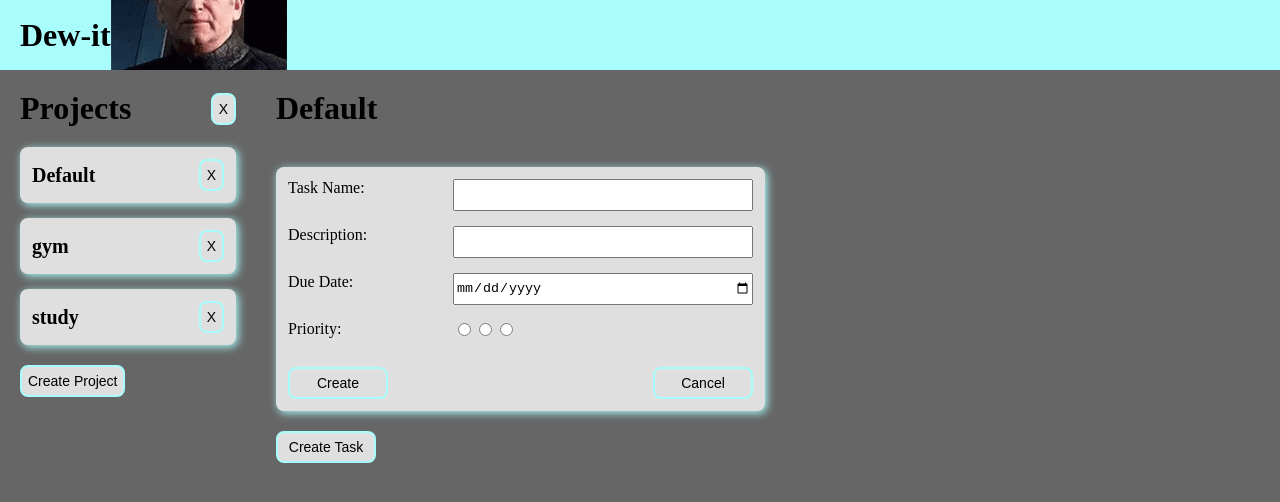
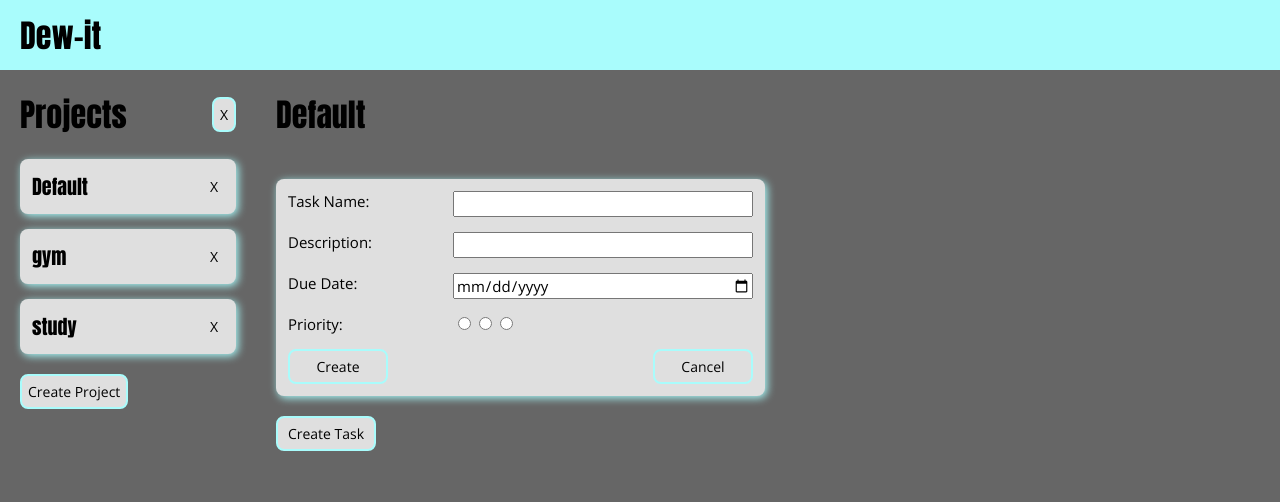
Before and after one commit to Ben-Long50/todo-list, a website built with webpack: page src/template.html in a window 1280 px wide. Both pictures are taken after a click on the button "Create Task". Built offline with nearby package versions, Linux system fonts and the light colour scheme.

Commit message:
style changes

```diff
--- a/src/renderDom.js
+++ b/src/renderDom.js
@@ -144,7 +144,7 @@ export function renderTasks() {
         const taskDesc = document.createElement('p')
         taskDesc.classList.add('task-description')
         taskDesc.textContent = task.description
-        const taskDate = document.createElement('h2')
+        const taskDate = document.createElement('p')
         taskDate.classList.add('task-date')
         taskDate.textContent = task.dueDate
         const taskPriority = document.createElement('p')
--- a/src/styles/main.css
+++ b/src/styles/main.css
@@ -1,3 +1,13 @@
+@font-face {
+    font-family: 'Anton';
+    src: url(../assets/Anton-Regular.ttf);
+}
+
+@font-face {
+    font-family: 'Open-sans';
+    src: url(../assets/OpenSans.ttf);
+}
+
 html,
 body {
     height: 100vh;
@@ -10,6 +20,8 @@ h1,
 h2 {
     margin: 0;
     padding: 0;
+    font-family: 'Anton';
+    font-weight: normal;
 }
 
 button {
@@ -21,7 +33,19 @@ button {
     padding: 6px;
     border-radius: var(--main-border-radius);
     border-color: var(--accent-color);
+    font-family: 'Open-sans';
 }
+
+label,
+input {
+    font-family: 'Open-sans';
+    font-size: 15px;
+}
+
+button:hover {
+    background-color: var(--accent-color);
+}
+
 .container {
     --main-background-color: rgb(223, 223, 223);
     --main-border-radius: 8px;
@@ -92,13 +116,14 @@ button {
     font-size: 20px;
 }
 
-.remove-button{
-    /* border: none; */
-}
-
 .project-button:hover {
     background-color: var(--accent-color);
     scale: 1.01;
+}
+
+.remove-button{
+    border: none;
+    background-color: transparent;
 }
 
 #list-container {
--- a/src/styles/project-form.css
+++ b/src/styles/project-form.css
@@ -5,7 +5,7 @@
 #new-project-form {
     display: grid;
     grid-template-columns: 2fr 1fr 2fr;
-    grid-template-rows: repeat(3 1fr);
+    grid-template-rows: repeat(3 auto);
     gap: 20px;
     padding: var(--main-padding);
     align-self: flex-start;
--- a/src/styles/task-form.css
+++ b/src/styles/task-form.css
@@ -5,7 +5,7 @@
 #new-task-form {
     display: grid;
     grid-template-columns: minmax(auto, 150px) minmax(auto, 300px);
-    grid-template-rows: repeat(5, 1fr);
+    grid-template-rows: repeat(5, auto);
     gap: 15px;
     padding: var(--main-padding);
     align-self: flex-start;
--- a/src/styles/task-item.css
+++ b/src/styles/task-item.css
@@ -7,12 +7,17 @@
     padding: var(--main-padding);
 }
 
+.task-item:hover {
+    background-color: var(--accent-color);
+    scale: 1.003;
+}
+
 .task-title {
 
 }
 
 .task-time-left {
-
+    align-self: center;
 }
 
 .task-details {
--- a/src/template.html
+++ b/src/template.html
@@ -9,7 +9,6 @@
     <div class="container">
         <header id="header">
             <h1>Dew-it</h1>
-            <img src="./assets/dewit.gif" alt="Unlimited Power">
         </header>
         <div id="nav-bar">
             <div id="nav-bar-header">
```
Also changed, not shown: dist/bundle.js, dist/index.html, src/assets/Anton-Regular.ttf (added), src/assets/OpenSans.ttf (added), src/assets/dewit.gif (deleted), 1 other file.
